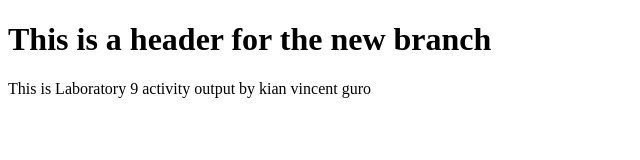
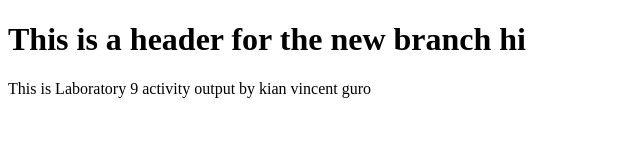
Before and after one commit to Guro-School-Project/my-git-activity-9-KianVincentGuro, a plain HTML site: page index.html in a window 1280 px wide. Shown: the full height of the page, 0-640 px from the left. Drawn offline with Linux system fonts and the light colour scheme.

Commit message:
update index.html

```diff
--- a/index.html
+++ b/index.html
@@ -6,7 +6,7 @@
     <title>Document</title>
 </head>
 <body>
-    <h1>This is a header for the new branch</h1>
+    <h1>This is a header for the new branch hi</h1>
     This is Laboratory 9 activity output by kian vincent guro
 </body>
 </html>
```
